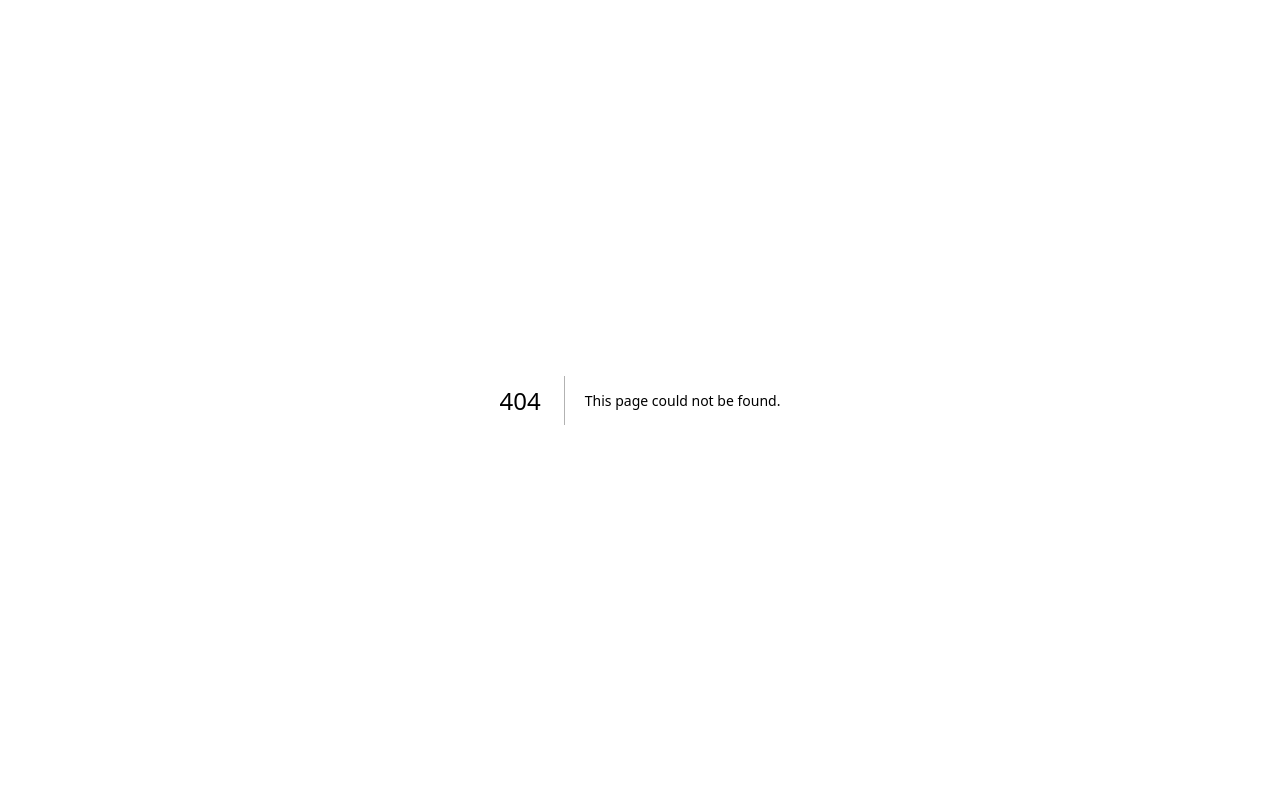
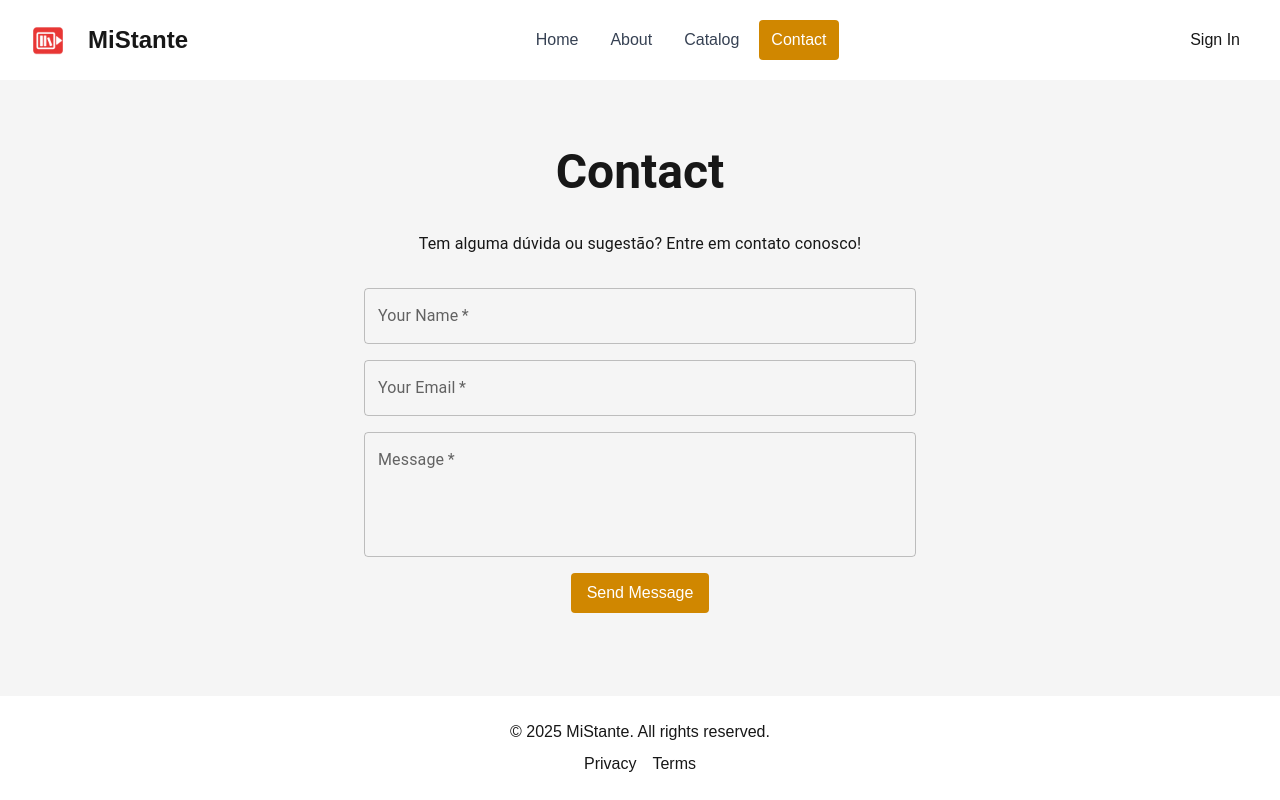
Before and after one commit to IBORD/MiStante, a Next.js app: page /contact in a window 1280 px wide. Before the commit this address had no page. Built offline with nearby package versions, Linux system fonts and the light colour scheme.

Commit message:
feat: SEO, RTK, pages

```diff
--- /dev/null
+++ b/app/about/page.tsx
@@ -0,0 +1,35 @@
+import { Header } from '@/components/organisms/Header';
+import { Footer } from '@/components/organisms/Footer';
+import Container from '@mui/material/Container';
+import Typography from '@mui/material/Typography';
+import Box from '@mui/material/Box';
+
+export default function AboutPage() {
+  return (
+    <Box sx={{ display: 'flex', flexDirection: 'column', minHeight: '100vh' }}>
+      <Header />
+      <Box
+        component="main"
+        sx={{
+          flexGrow: 1,
+          py: 8,
+          px: 3,
+          bgcolor: 'grey.100',
+        }}
+      >
+        <Container maxWidth="md">
+          <Typography variant="h3" component="h1" gutterBottom align="center" sx={{ mb: 4, fontWeight: 'bold' }}>
+            About MiStante
+          </Typography>
+          <Typography variant="body1" paragraph>
+            MiStante is your personal platform for cataloging movies, games, books, and more. Organize your collections, mark your favorites, and discover new items.
+          </Typography>
+          <Typography variant="body1" paragraph>
+            This project was developed as part of a challenge, using Next.js, Redux Toolkit, RTK Query, Material-UI, and Tailwind CSS.
+          </Typography>
+        </Container>
+      </Box>
+      <Footer />
+    </Box>
+  );
+}
--- a/app/catalog/page.tsx
+++ b/app/catalog/page.tsx
@@ -1,15 +1,95 @@
+// app/catalog/page.tsx
+'use client'; // Necessário para hooks RTK Query e outros hooks React
 
-import { ImageGalleryPage } from '../../components/templates/ImageGalleryPage';
+import React from 'react';
+import { Header } from '@/components/organisms/Header';
+import { Footer } from '@/components/organisms/Footer';
+import { ImageCard } from '@/components/molecules/imagecard/ImageCard';
+import Container from '@mui/material/Container';
+import Grid from '@mui/material/Grid';
+import Typography from '@mui/material/Typography';
+import Box from '@mui/material/Box';
+import CircularProgress from '@mui/material/CircularProgress';
+import Alert from '@mui/material/Alert';
 
 
-const mockCatalogItems = [
-    { id: 'item1', src: 'https://via.placeholder.com/300x200.png?text=Item+1', title: 'Filme Espetacular' },
-    { id: 'item2', src: 'https://via.placeholder.com/300x200.png?text=Item+2', title: 'Jogo Incrível' },
-    { id: 'item3', src: 'https://via.placeholder.com/300x200.png?text=Item+3', title: 'Série Viciante' },
-    { id: 'item4', src: 'https://via.placeholder.com/300x200.png?text=Item+4', title: 'Livro Cativante' },
-];
+import { useGetCatalogItemsQuery, CatalogItem } from '@/features/api/apiSlice';
 
 export default function CatalogPage() {
 
-  return <ImageGalleryPage images={mockCatalogItems} />;
+  const { data: catalogItems, error, isLoading, isFetching } = useGetCatalogItemsQuery();
+
+
+
+  if (isLoading || isFetching) {
+    return (
+      <Box sx={{ display: 'flex', flexDirection: 'column', minHeight: '100vh' }}>
+        <Header />
+        <Box component="main" sx={{ flexGrow: 1, py: 8, px: 3, display: 'flex', justifyContent: 'center', alignItems: 'center' }}>
+          <CircularProgress />
+        </Box>
+        <Footer />
+      </Box>
+    );
+  }
+
+  if (error) {
+    return (
+      <Box sx={{ display: 'flex', flexDirection: 'column', minHeight: '100vh' }}>
+        <Header />
+        <Box component="main" sx={{ flexGrow: 1, py: 8, px: 3 }}>
+          <Container maxWidth="lg">
+            <Alert severity="error">Erro ao carregar o catálogo. Tente novamente mais tarde.</Alert>
+          </Container>
+        </Box>
+        <Footer />
+      </Box>
+    );
+  }
+
+  return (
+    <Box sx={{ display: "flex", flexDirection: "column", minHeight: "100vh" }}>
+      <Header />
+      <Box
+        component="main"
+        sx={{
+          flexGrow: 1,
+          py: 8,
+          px: 3,
+          bgcolor: "grey.100",
+        }}
+      >
+        <Container maxWidth="lg">
+          <Typography
+            variant="h3"
+            component="h1"
+            gutterBottom
+            align="center"
+            sx={{ mb: 6, fontWeight: "bold", color: "text.primary" }}
+          >
+            Our Catalog
+          </Typography>
+          {catalogItems && catalogItems.length > 0 ? (
+            <Grid container spacing={4}>
+              {catalogItems.map((item) => (
+                <Grid item key={item.id} xs={12} sm={6} md={4} lg={3}>
+
+                  <ImageCard id={String(item.id)} src={item.thumbnailUrl} title={item.title} />
+                </Grid>
+              ))}
+            </Grid>
+          ) : (
+            <Typography
+              variant="subtitle1"
+              align="center"
+              color="text.secondary"
+            >
+              Nenhum item para exibir no catálogo.
+            </Typography>
+          )}
+        </Container>
+      </Box>
+      <Footer />
+    </Box>
+  );
 }
--- /dev/null
+++ b/app/contact/page.tsx
@@ -0,0 +1,81 @@
+"use client";
+import { Header } from '@/components/organisms/Header';
+import { Footer } from '@/components/organisms/Footer';
+import Container from '@mui/material/Container';
+import Typography from '@mui/material/Typography';
+import Box from '@mui/material/Box';
+import TextField from '@mui/material/TextField';
+import { Button } from '@/components/atoms/Button';
+import Grid from '@mui/material/Grid';
+
+export default function ContactPage() {
+  const handleSubmit = (event: React.FormEvent<HTMLFormElement>) => {
+    event.preventDefault();
+    console.log('Formulário de contato enviado');
+    alert('Mensagem enviada (simulação)!');
+  };
+
+  return (
+    <Box sx={{ display: 'flex', flexDirection: 'column', minHeight: '100vh' }}>
+      <Header />
+      <Box
+        component="main"
+        sx={{
+          flexGrow: 1,
+          py: 8,
+          px: 3,
+          bgcolor: 'grey.100',
+        }}
+      >
+        <Container maxWidth="sm">
+          <Typography variant="h3" component="h1" gutterBottom align="center" sx={{ mb: 4, fontWeight: 'bold' }}>
+            Contact
+          </Typography>
+          <Typography variant="body1" paragraph align="center" sx={{ mb: 4 }}>
+            Tem alguma dúvida ou sugestão? Entre em contato conosco!
+          </Typography>
+          <form onSubmit={handleSubmit}>
+            <Grid container spacing={2}>
+              <Grid item xs={12}>
+                <TextField
+                  fullWidth
+                  label="Your Name"
+                  name="name"
+                  variant="outlined"
+                  required
+                />
+              </Grid>
+              <Grid item xs={12}>
+                <TextField
+                  fullWidth
+                  label="Your Email"
+                  name="email"
+                  type="email"
+                  variant="outlined"
+                  required
+                />
+              </Grid>
+              <Grid item xs={12}>
+                <TextField
+                  fullWidth
+                  label="Message"
+                  name="message"
+                  variant="outlined"
+                  multiline
+                  rows={4}
+                  required
+                />
+              </Grid>
+              <Grid item xs={12} sx={{ textAlign: 'center' }}>
+                <Button variant="primary" type="submit" className="bg-yellow-600 hover:bg-yellow-700">
+                  Send Message
+                </Button>
+              </Grid>
+            </Grid>
+          </form>
+        </Container>
+      </Box>
+      <Footer />
+    </Box>
+  );
+}
--- a/app/page.tsx
+++ b/app/page.tsx
@@ -1,5 +1,16 @@
-import { HomePage } from '@/components/templates/HomePage'
+import { HomePage } from '@/components/templates/HomePage';
+import type { Metadata } from 'next';
+
+export const metadata: Metadata = {
+  title: 'MiStante - Bem-vindo ao Seu Catálogo Pessoal',
+  description: 'Organize e compartilhe seus filmes, jogos e livros favoritos com MiStante.',
+  keywords: ['catálogo', 'filmes', 'jogos', 'livros', 'organização', 'pessoal'],
+  openGraph: {
+    title: 'MiStante - Bem-vindo!',
+    description: 'Sua plataforma para catalogar entretenimento.',
+  },
+};
 
 export default function Page() {
-  return <HomePage />
+  return <HomePage />;
 }
--- /dev/null
+++ b/features/api/apiSlice.ts
@@ -0,0 +1,55 @@
+
+import { createApi, fetchBaseQuery } from '@reduxjs/toolkit/query/react';
+
+export interface CatalogItem {
+    albumId: number;
+    id: string;
+    title: string;
+    url: string;
+    thumbnailUrl: string;
+}
+
+
+export type CatalogItemsResponse = CatalogItem[];
+
+export const catalogApi = createApi({
+    reducerPath: 'catalogApi',
+    baseQuery: fetchBaseQuery({ baseUrl: 'https://jsonplaceholder.typicode.com/' }),
+    tagTypes: ['Catalog'],
+    endpoints: (builder) => ({
+
+        getCatalogItems: builder.query<CatalogItem[], void | { _limit?: number }>({
+            query: (params) => ({
+                url: 'photos',
+                params: params || { _limit: 12 },
+            }),
+
+            transformResponse: (response: any[]) =>
+                response.map(item => ({
+                    ...item,
+                    id: String(item.id),
+                    src: item.thumbnailUrl,
+                })) as CatalogItem[],
+            providesTags: (result) =>
+                result
+                    ? [
+                        ...result.map(({ id }) => ({ type: 'Catalog' as const, id })),
+                        { type: 'Catalog', id: 'LIST' },
+                    ]
+                    : [{ type: 'Catalog', id: 'LIST' }],
+        }),
+
+        getCatalogItemById: builder.query<CatalogItem, string>({
+            query: (id) => `photos/${id}`,
+            transformResponse: (response: any) => ({
+                ...response,
+                id: String(response.id),
+                src: response.thumbnailUrl,
+            }) as CatalogItem,
+            providesTags: (_result, _error, id) => [{ type: 'Catalog', id }],
+        }),
+    }),
+
+});
+
+export const { useGetCatalogItemsQuery, useGetCatalogItemByIdQuery /*, useUpdateItemMutation */ } = catalogApi;
--- a/package.json
+++ b/package.json
@@ -25,6 +25,7 @@
   "devDependencies": {
     "@eslint/eslintrc": "^3",
     "@tailwindcss/postcss": "^4",
+    "@types/estree": "^1.0.7",
     "@types/node": "^20",
     "@types/react": "^19",
     "@types/react-dom": "^19",
--- a/store/index.ts
+++ b/store/index.ts
@@ -1,13 +1,18 @@
-import { configureStore } from '@reduxjs/toolkit'
-import favoritesReducer from '../features/favorites/favoritesSlice'
-import moviesReducer    from '../features/movies/moviesSlice'
+// store/index.ts
+import { configureStore } from '@reduxjs/toolkit';
+import favoritesReducer from '../features/favorites/favoritesSlice';
+import moviesReducer from '../features/movies/moviesSlice';
+import { catalogApi } from '../features/api/apiSlice';
 
 export const store = configureStore({
-    reducer: {
-        favorites: favoritesReducer,
-        movies:    moviesReducer,
-    },
-})
+  reducer: {
+    favorites: favoritesReducer,
+    movies: moviesReducer,
+    [catalogApi.reducerPath]: catalogApi.reducer,
+  },
+  middleware: (getDefaultMiddleware) =>
+    getDefaultMiddleware().concat(catalogApi.middleware),
+});
 
-export type RootState   = ReturnType<typeof store.getState>
-export type AppDispatch = typeof store.dispatch
+export type RootState = ReturnType<typeof store.getState>;
+export type AppDispatch = typeof store.dispatch;
```
Also changed, not shown: app/layout.tsx (line endings or trailing spaces), 1 other file (tests, documents, lock files or other folders).
